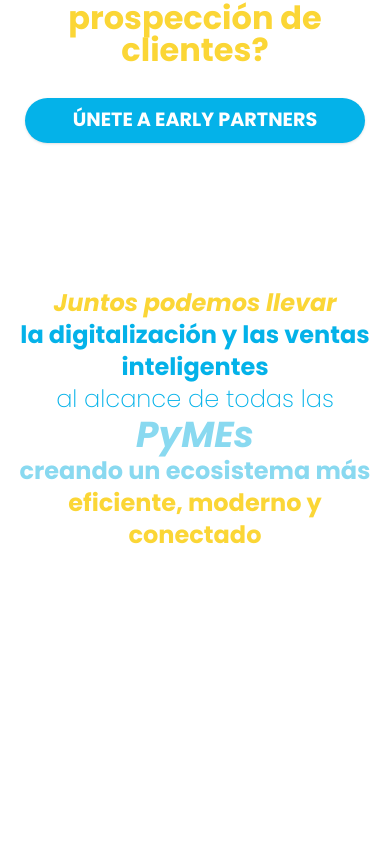
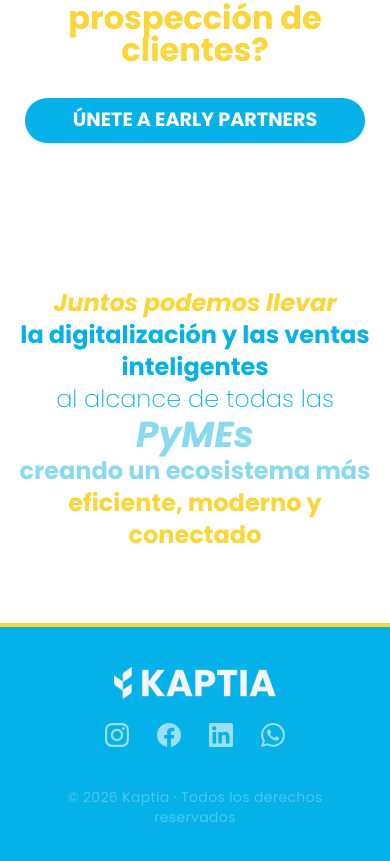
Before and after one commit to Kaptia-Dev/Kaptia-Web, a Next.js app: page / in a window 390 px wide. Shown: the part 4158-5019 px from the top of the page. Before the commit the page ends 4781 px from the top, so only its background shows below. Built offline with nearby package versions, Linux system fonts and the light colour scheme; what tailwind-animations would draw is missing.

Commit message:
feat(footer): add social media icons and links to footer component

```diff
--- a/src/components/layout/Footer.jsx
+++ b/src/components/layout/Footer.jsx
@@ -1,5 +1,65 @@
+const InstagramIcon = ({ className }) => (
+  <svg className={className} viewBox="0 0 24 24" fill="currentColor">
+    <path d="M12 2.163c3.204 0 3.584.012 4.85.07 3.252.148 4.771 1.691 4.919 4.919.058 1.265.069 1.645.069 4.849 0 3.205-.012 3.584-.069 4.849-.149 3.225-1.664 4.771-4.919 4.919-1.266.058-1.644.07-4.85.07-3.204 0-3.584-.012-4.849-.07-3.26-.149-4.771-1.699-4.919-4.92-.058-1.265-.07-1.644-.07-4.849 0-3.204.013-3.583.07-4.849.149-3.227 1.664-4.771 4.919-4.919 1.266-.057 1.645-.069 4.849-.069zm0-2.163c-3.259 0-3.667.014-4.947.072-4.358.2-6.78 2.618-6.98 6.98-.059 1.281-.073 1.689-.073 4.948 0 3.259.014 3.668.072 4.948.2 4.358 2.618 6.78 6.98 6.98 1.281.058 1.689.072 4.948.072 3.259 0 3.668-.014 4.948-.072 4.354-.2 6.782-2.618 6.979-6.98.059-1.28.073-1.689.073-4.948 0-3.259-.014-3.667-.072-4.947-.196-4.354-2.617-6.78-6.979-6.98-1.281-.059-1.69-.073-4.949-.073zm0 5.838c-3.403 0-6.162 2.759-6.162 6.162s2.759 6.163 6.162 6.163 6.162-2.759 6.162-6.163c0-3.403-2.759-6.162-6.162-6.162zm0 10.162c-2.209 0-4-1.79-4-4 0-2.209 1.791-4 4-4s4 1.791 4 4c0 2.21-1.791 4-4 4zm6.406-11.845c-.796 0-1.441.645-1.441 1.44s.645 1.44 1.441 1.44c.795 0 1.439-.645 1.439-1.44s-.644-1.44-1.439-1.44z" />
+  </svg>
+);
+
+const FacebookIcon = ({ className }) => (
+  <svg className={className} viewBox="0 0 24 24" fill="currentColor">
+    <path d="M24 12.073c0-6.627-5.373-12-12-12s-12 5.373-12 12c0 5.99 4.388 10.954 10.125 11.854v-8.385H7.078v-3.47h3.047V9.43c0-3.007 1.792-4.669 4.533-4.669 1.312 0 2.686.235 2.686.235v2.953H15.83c-1.491 0-1.956.925-1.956 1.874v2.25h3.328l-.532 3.47h-2.796v8.385C19.612 23.027 24 18.062 24 12.073z" />
+  </svg>
+);
+
+const LinkedInIcon = ({ className }) => (
+  <svg className={className} viewBox="0 0 24 24" fill="currentColor">
+    <path d="M20.447 20.452h-3.554v-5.569c0-1.328-.027-3.037-1.852-3.037-1.853 0-2.136 1.445-2.136 2.939v5.667H9.351V9h3.414v1.561h.046c.477-.9 1.637-1.85 3.37-1.85 3.601 0 4.267 2.37 4.267 5.455v6.286zM5.337 7.433c-1.144 0-2.063-.926-2.063-2.065 0-1.138.92-2.063 2.063-2.063 1.14 0 2.064.925 2.064 2.063 0 1.139-.925 2.065-2.064 2.065zm1.782 13.019H3.555V9h3.564v11.452zM22.225 0H1.771C.792 0 0 .774 0 1.729v20.542C0 23.227.792 24 1.771 24h20.451C23.2 24 24 23.227 24 22.271V1.729C24 .774 23.2 0 22.222 0h.003z" />
+  </svg>
+);
+
+const WhatsAppIcon = ({ className }) => (
+  <svg className={className} viewBox="0 0 24 24" fill="currentColor">
+    <path d="M17.472 14.382c-.297-.149-1.758-.867-2.03-.967-.273-.099-.471-.148-.67.15-.197.297-.767.966-.94 1.164-.173.199-.347.223-.644.075-.297-.15-1.255-.463-2.39-1.475-.883-.788-1.48-1.761-1.653-2.059-.173-.297-.018-.458.13-.606.134-.133.298-.347.446-.52.149-.174.198-.298.298-.497.099-.198.05-.371-.025-.52-.075-.149-.669-1.612-.916-2.207-.242-.579-.487-.5-.669-.51-.173-.008-.371-.01-.57-.01-.198 0-.52.074-.792.372-.272.297-1.04 1.016-1.04 2.479 0 1.462 1.065 2.875 1.213 3.074.149.198 2.096 3.2 5.077 4.487.709.306 1.262.489 1.694.625.712.227 1.36.195 1.871.118.571-.085 1.758-.719 2.006-1.413.248-.694.248-1.289.173-1.413-.074-.124-.272-.198-.57-.347m-5.421 7.403h-.004a9.87 9.87 0 01-5.031-1.378l-.361-.214-3.741.982.998-3.648-.235-.374a9.86 9.86 0 01-1.51-5.26c.001-5.45 4.436-9.884 9.888-9.884 2.64 0 5.122 1.03 6.988 2.898a9.825 9.825 0 012.893 6.994c-.003 5.45-4.437 9.884-9.885 9.884m8.413-18.297A11.815 11.815 0 0012.05 0C5.495 0 .16 5.335.157 11.892c0 2.096.547 4.142 1.588 5.945L.057 24l6.305-1.654a11.882 11.882 0 005.683 1.448h.005c6.554 0 11.89-5.335 11.893-11.893a11.821 11.821 0 00-3.48-8.413z" />
+  </svg>
+);
+
+const SOCIAL_LINKS = [
+  { label: "Instagram", href: "#", icon: InstagramIcon },
+  { label: "Facebook", href: "#", icon: FacebookIcon },
+  { label: "LinkedIn", href: "#", icon: LinkedInIcon },
+  { label: "WhatsApp", href: "#", icon: WhatsAppIcon },
+];
+
 export default function Footer() {
-    return (
-        <></>
-    );
+  return (
+    <footer className="bg-kaptia-primary-blue border-t-4 border-kaptia-yellow">
+      <div className="max-w-6xl mx-auto px-8 py-10 flex flex-col gap-8">
+        <div className="flex flex-col md:flex-row justify-between items-center gap-6">
+          <img
+            src="./logos/logoBlanco.webp"
+            alt="Logo Kaptia"
+            className="h-8 w-auto"
+          />
+          <div className="flex items-center gap-7">
+            {SOCIAL_LINKS.map(({ label, href, icon: Icon }) => (
+              <a
+                key={label}
+                href={href}
+                target="_blank"
+                rel="noopener noreferrer"
+                aria-label={label}
+                className="text-white/60 hover:text-kaptia-yellow transition-colors duration-300"
+              >
+                <Icon className="h-6 w-6" />
+              </a>
+            ))}
+          </div>
+        </div>
+        <div className="pt-2 text-center">
+          <p className="text-white/30 text-sm tracking-wide">
+            © {new Date().getFullYear()} Kaptia · Todos los derechos reservados
+          </p>
+        </div>
+      </div>
+    </footer>
+  );
 }
```
